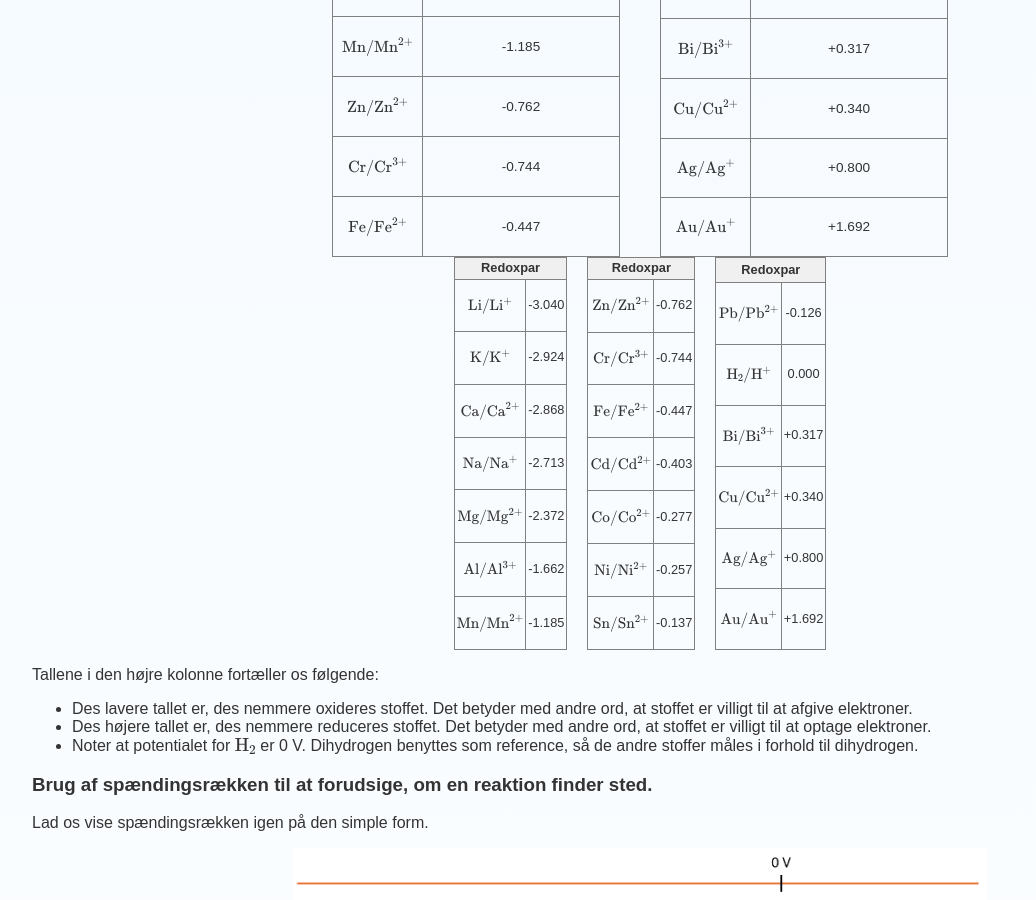
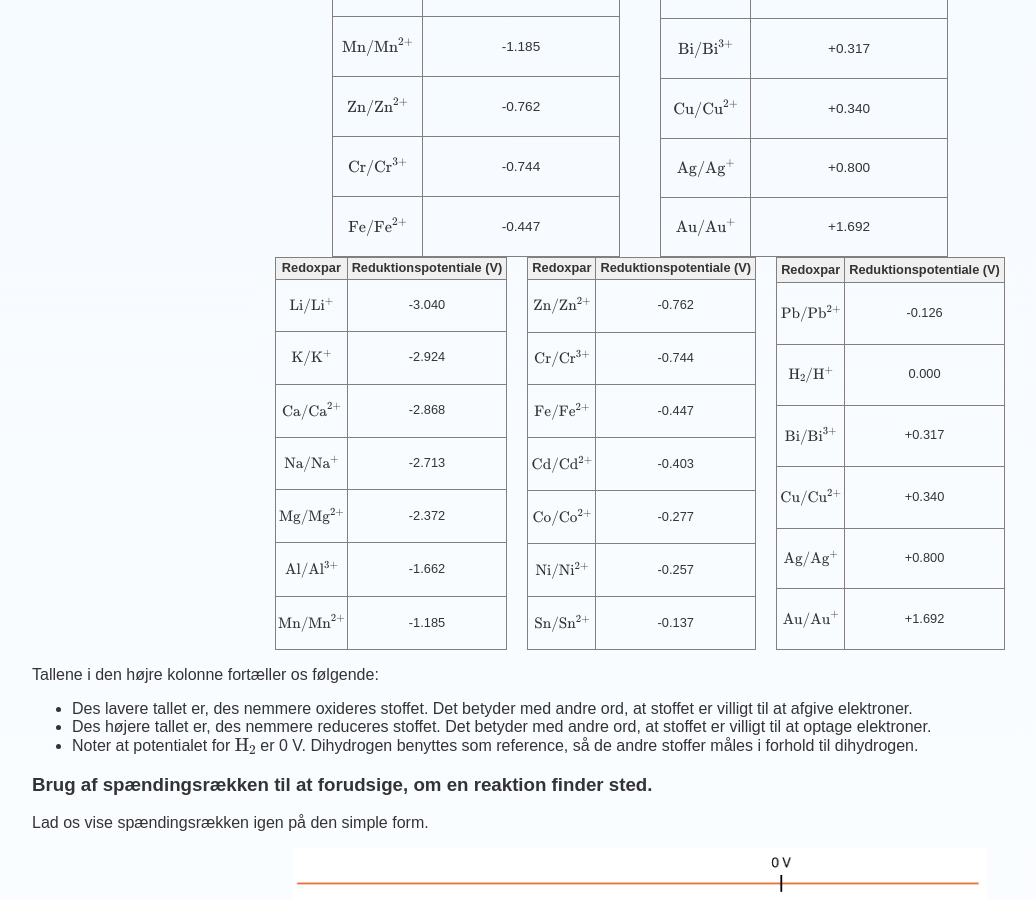
Before and after one commit to jenskaalby/matkem, a Jekyll site: the page built from Kemi/redox/spaendingsraekken.md, in a window 1280 px wide and 900 px high, scrolled down 1369 px. Shown: the whole window, without its empty margins (0-1036 px from the left). Built offline with Jekyll 4.4.1, drawn with Linux system fonts in a browser that asks for light colours.

Commit message:
Update spaendingsraekken.md

```diff
--- a/Kemi/redox/spaendingsraekken.md
+++ b/Kemi/redox/spaendingsraekken.md
@@ -80,7 +80,8 @@ Når redoxparrene betragtes kan man bestemme et såkaldt <i>reduktionspotentiale
 
   <table border="1" cellspacing="0" style="border-collapse: collapse; line-height: 1.0;">
     <tr>
-      <th colspan="2" style="background-color:#f0f0f0; font-weight: bold; font-size: 1em; padding: 4px;">Redoxpar</th>
+      <th style="background-color:#f0f0f0; font-weight: bold; padding: 4px;">Redoxpar</th>
+      <th style="background-color:#f0f0f0; font-weight: bold; padding: 4px;">Reduktionspotentiale (V)</th>
     </tr>
     <tr><td style="padding: 2px;">$$\ce{Li/Li^+}$$</td><td style="text-align: center; padding: 2px;">-3.040</td></tr>
     <tr><td style="padding: 2px;">$$\ce{K/K^+}$$</td><td style="text-align: center; padding: 2px;">-2.924</td></tr>
@@ -93,7 +94,8 @@ Når redoxparrene betragtes kan man bestemme et såkaldt <i>reduktionspotentiale
 
   <table border="1" cellspacing="0" style="border-collapse: collapse; line-height: 1.0;">
     <tr>
-      <th colspan="2" style="background-color:#f0f0f0; font-weight: bold; font-size: 1em; padding: 4px;">Redoxpar</th>
+      <th style="background-color:#f0f0f0; font-weight: bold; padding: 4px;">Redoxpar</th>
+      <th style="background-color:#f0f0f0; font-weight: bold; padding: 4px;">Reduktionspotentiale (V)</th>
     </tr>
     <tr><td style="padding: 2px;">$$\ce{Zn/Zn^2+}$$</td><td style="text-align: center; padding: 2px;">-0.762</td></tr>
     <tr><td style="padding: 2px;">$$\ce{Cr/Cr^3+}$$</td><td style="text-align: center; padding: 2px;">-0.744</td></tr>
@@ -106,7 +108,8 @@ Når redoxparrene betragtes kan man bestemme et såkaldt <i>reduktionspotentiale
 
   <table border="1" cellspacing="0" style="border-collapse: collapse; line-height: 1.0;">
     <tr>
-      <th colspan="2" style="background-color:#f0f0f0; font-weight: bold; font-size: 1em; padding: 4px;">Redoxpar</th>
+      <th style="background-color:#f0f0f0; font-weight: bold; padding: 4px;">Redoxpar</th>
+      <th style="background-color:#f0f0f0; font-weight: bold; padding: 4px;">Reduktionspotentiale (V)</th>
     </tr>
     <tr><td style="padding: 2px;">$$\ce{Pb/Pb^2+}$$</td><td style="text-align: center; padding: 2px;">-0.126</td></tr>
     <tr><td style="padding: 2px;">$$\ce{H2/H^+}$$</td><td style="text-align: center; padding: 2px;">0.000</td></tr>
@@ -117,6 +120,7 @@ Når redoxparrene betragtes kan man bestemme et såkaldt <i>reduktionspotentiale
   </table>
 
 </div>
+
 
 
 
```
